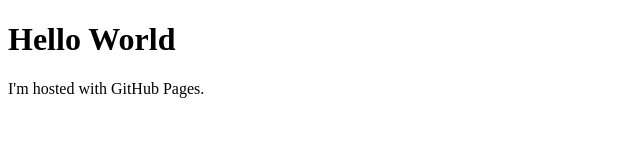
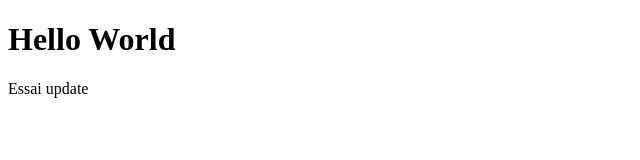
Before and after one commit to loicbcn/loicbcn.github.io, a plain HTML site: page index.html in a window 1280 px wide. Shown: the whole page, without its empty margins (0-640 px from the left). Drawn offline with Linux system fonts and the light colour scheme.

Commit message:
test update

```diff
--- a/index.html
+++ b/index.html
@@ -2,6 +2,6 @@
 <html>
 <body>
 <h1>Hello World</h1>
-<p>I'm hosted with GitHub Pages.</p>
+<p>Essai update</p>
 </body>
 </html>
```
